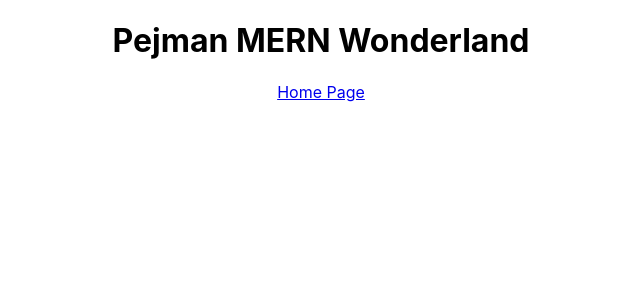
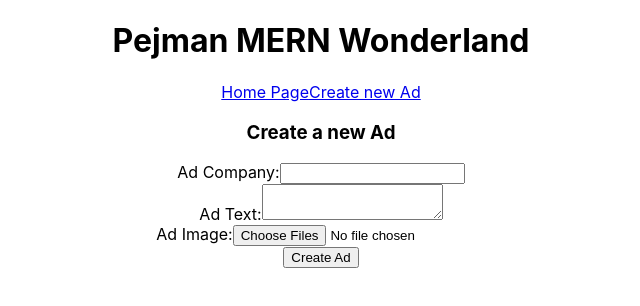
Before and after one commit to PejmanFSD/Pejman-MERN-Wonderland, a React (Create React App) app in the folder client/: page /newAd in a window 1280 px wide. Shown: the top 306 px of the page, without its empty margins (319-959 px from the left). Built offline with nearby package versions, Linux system fonts and the light colour scheme.

Commit message:
Moving the <form /> of creating new ads to a separate page.
Inside the <Navbar /> there's a new <Link /> that is assigned for creating new ads.

```diff
--- a/client/src/App.jsx
+++ b/client/src/App.jsx
@@ -1,20 +1,17 @@
-import {BrowserRouter, Routes, Route} from 'react-router-dom';
-import Home from './Home';
-import Navbar from'./Components/Navbar';
+import { BrowserRouter, Routes, Route } from "react-router-dom";
+import { useState } from "react";
+import Home from "./Home";
+import Navbar from "./Components/Navbar";
 
 function App() {
+  const [ads, setAds] = useState([]);
   return (
     <div className="App">
       <BrowserRouter>
-        <Navbar />
-        <div>
-          <Routes>
-            <Route
-              path="/"
-              element={<Home />}
-            />
-          </Routes>
-        </div>
+        <Navbar ads={ads} setAds={setAds} />
+        <Routes>
+          <Route path="/" element={<Home ads={ads} setAds={setAds} />} />
+        </Routes>
       </BrowserRouter>
     </div>
   );
--- a/client/src/Components/Navbar.jsx
+++ b/client/src/Components/Navbar.jsx
@@ -1,14 +1,27 @@
-import {Link} from 'react-router-dom';
+import { BrowserRouter, Routes, Route } from "react-router-dom";
+import { Link } from "react-router-dom";
+import AdForm from "./ads/AdForm";
 
-export default function Navbar() {
+export default function Navbar({ads, setAds}) {
   return (
     <header>
       <div>
         <h1>Pejman MERN Wonderland</h1>
-                <Link to="/">
-                    Home Page
-                </Link>
+        <Link to="/">Home Page</Link>
+        <Link to="/newAd">Create new Ad</Link>
+        <Routes>
+          <Route
+            path="/newAd"
+            element={
+              <AdForm
+                onAdCreated={(newAd) => {
+                  setAds((currAds) => [newAd, ...currAds]);
+                }}
+              />
+            }
+          />
+        </Routes>
       </div>
     </header>
-    )
+  );
 }
--- a/client/src/Components/ads/AdForm.jsx
+++ b/client/src/Components/ads/AdForm.jsx
@@ -1,4 +1,6 @@
 import { useState, useRef } from "react";
+// For returning to the Home Page automatically when the new ad is created
+import { useNavigate } from "react-router-dom";
 
 export default function AdForm({ onAdCreated }) {
   const [company, setCompany] = useState("");
@@ -7,6 +9,7 @@ export default function AdForm({ onAdCreated }) {
   const [error, setError] = useState(null);
   // For clearing the chosen images of the <form /> after creating a new ad:
   const fileInputRef = useRef(null);
+  const navigate = useNavigate();
 
   const handleSubmit = async (e) => {
   e.preventDefault();
@@ -32,6 +35,7 @@ export default function AdForm({ onAdCreated }) {
     if (fileInputRef.current) {
       fileInputRef.current.value = null;
     }
+    navigate('/');
   }
 };
 
--- a/client/src/Home.jsx
+++ b/client/src/Home.jsx
@@ -1,7 +1,6 @@
 import "./App.css";
 import { useState } from "react";
 import Ads from './Components/ads/Ads';
-import AdForm from './Components/ads/AdForm';
 import Star from "./Games/Star.png";
 import RockScissorsPaper from "./Games/RockScissorsPaper/RockScissorsPaper";
 import GuessNumber from "./Games/GuessNumber/GuessNumber";
@@ -16,8 +15,7 @@ import KukuKube from "./Games/KukuKube/KukuKube";
 import TripleEmojiMatch from "./Games/TripleEmojiMatch/TripleEmojiMatch";
 import Pidoku from "./Games/Pidoku/Pidoku";
 
-export default function Home() {
-  const [ads, setAds] = useState(null);
+export default function Home({ads, setAds}) {
   const [showGameTitles, setShowGameTitles] = useState(true);
   const [totalPoint, setTotalPoint] = useState(0);
   const [showRockScissorsPaper, setShowRockScissorsPaper] = useState(false);
@@ -87,9 +85,6 @@ export default function Home() {
   return (
     <div>
       <Ads ads={ads} setAds={setAds} />
-      <AdForm onAdCreated={(newAd) => {
-        setAds((currAds) => [newAd, ...currAds]);
-      }} />
       <div>
         {new Array(totalPoint).fill(null).map((t) => (
           <img src={Star} width="30px" alt="Star" />
```
Lines whose indentation alone changed are shown as unchanged.
